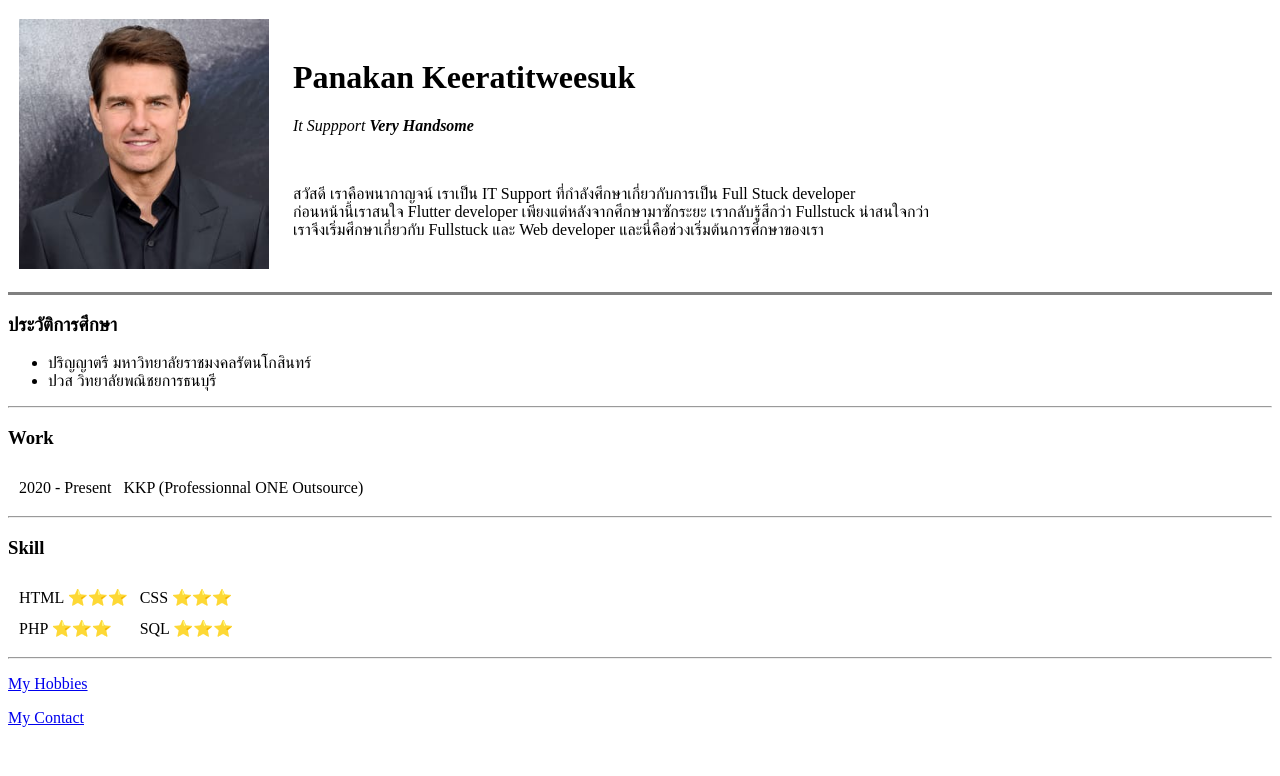
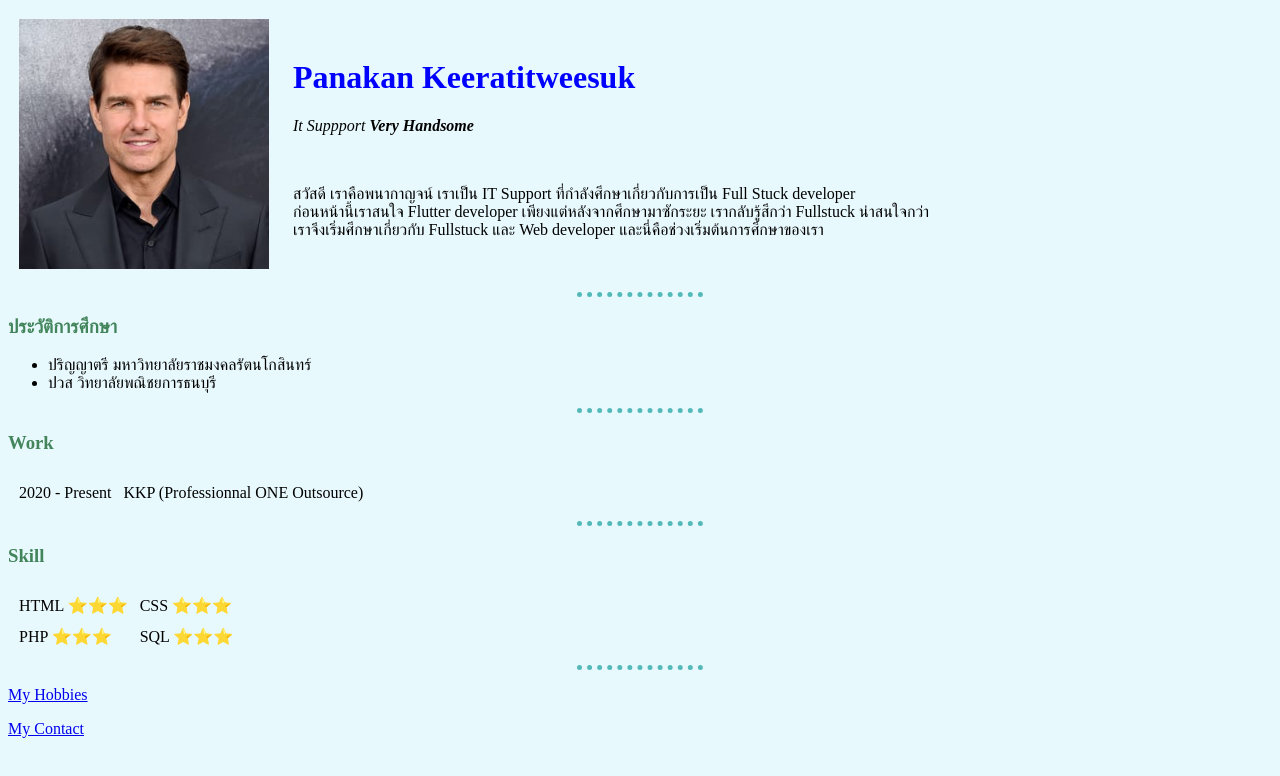
Before and after one commit to LessLumifel/My-site, a plain HTML site: page index.html in a window 1280 px wide. Drawn offline with Linux system fonts and the light colour scheme.

Commit message:
Add files via upload

```diff
--- /dev/null
+++ b/css/styles.css
@@ -0,0 +1,19 @@
+body{
+  background-color:#E8F9FD;
+}
+
+hr{
+  border-style: none;
+  border-top-style: dotted;
+  border-color: #54BAB9;
+  border-width: 5px;
+  height: 0px;
+  width: 10%
+}
+h1{
+  color: blue;
+}
+
+h3{
+  color: #42855B;
+}
--- a/index.html
+++ b/index.html
@@ -4,6 +4,7 @@
 <head>
   <meta charset="utf-8">
   <title>Panakan Personal Site</title>
+  <link rel="stylesheet" href="css/styles.css">
 </head>
 
 <body>
@@ -19,7 +20,7 @@
       เราจึงเริ่มศึกษาเกี่ยวกับ Fullstuck และ Web developer และนี่คือช่วงเริ่มต้นการศึกษาของเรา</td>
     </tr>
   </table>
-  <hr size = "3" noshade>
+  <hr>
   <h3>ประวัติการศึกษา</h3>
   <ul>
     <li>ปริญญาตรี มหาวิทยาลัยราชมงคลรัตนโกสินทร์</li>
```
